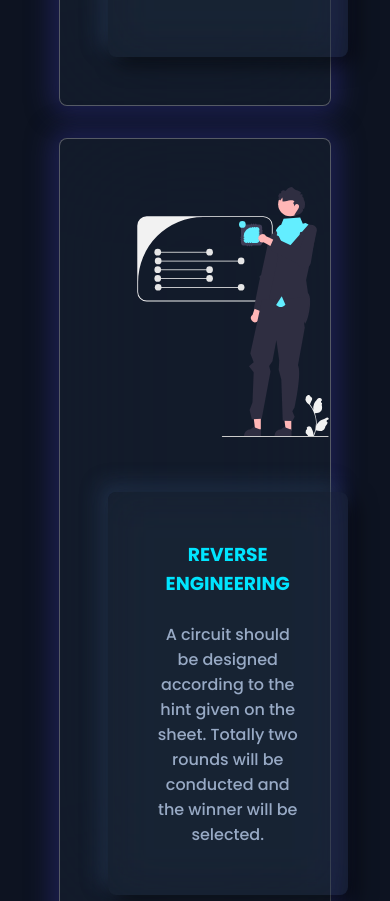
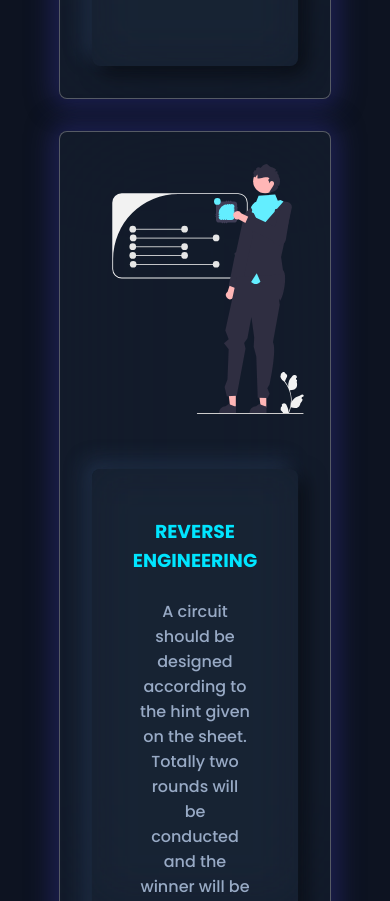
Before and after one commit to codewithmurali/decra, a React (Vite) app: page / in a window 390 px wide. Shown: the part 3140-4041 px from the top of the page. Built offline with nearby package versions, Linux system fonts and the light colour scheme.

Commit message:
making changes for responsiveness

```diff
--- a/src/Pages/Events/Events.module.css
+++ b/src/Pages/Events/Events.module.css
@@ -93,11 +93,12 @@
 
   .card {
     width: 100%;
+    padding: 2rem;
     gap: 3rem;
   }
 
   .card__left > img {
-    width: 250px;
+    width: 232px;
     height: 250px;
   }
   .event__note {
@@ -108,7 +109,7 @@
   }
 
   .card__right {
-    min-width: 240px;
+    min-width: 200px;
   }
   .note {
     font-size: larger;
```
